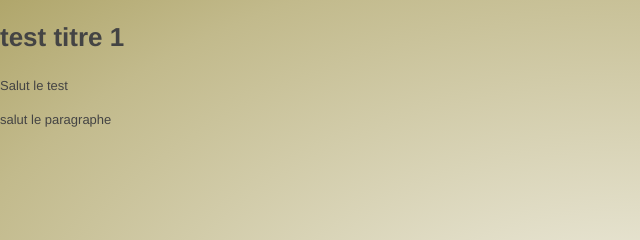
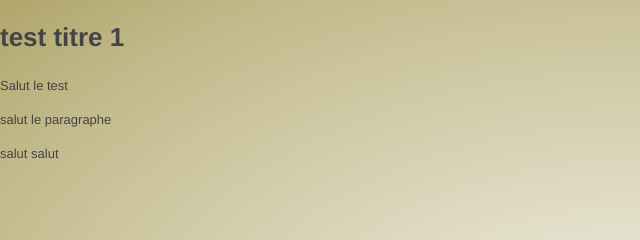
Before and after one commit to webdeclick/projet-test-github, a website: page app/index.html in a window 1280 px wide. Shown: the top 240 px of the page, 0-640 px from the left. Drawn offline with Linux system fonts and the light colour scheme.

Commit message:
test test

```diff
--- a/app/index.html
+++ b/app/index.html
@@ -38,6 +38,7 @@
         <h1>test titre 1</h1>
         <p>Salut le test</p>
         <p>salut le paragraphe</p>
+        <p>salut salut</p>
 
         <footer class="footer" role="contentinfo">
 
```
